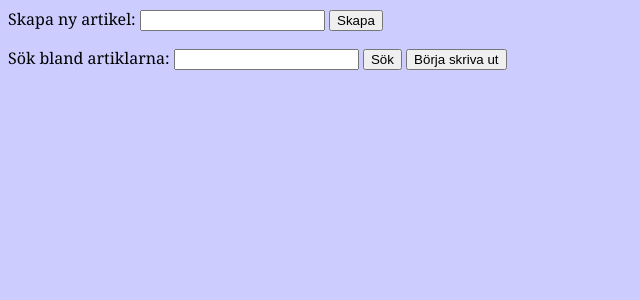
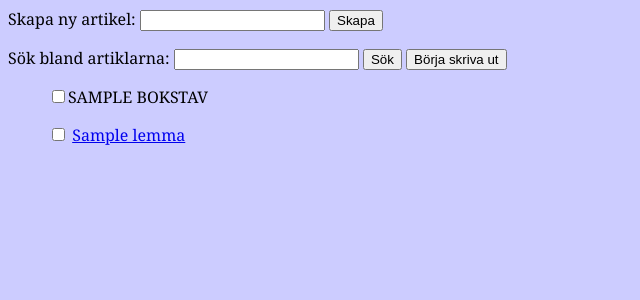
Before and after one commit to reutenauer/Talgoxe, a Django app: template talgoxe/templates/talgoxe/index.html in a window 1280 px wide. Shown: the top 300 px of the page, without its empty margins (0-640 px from the left). Run offline with Django 3.2, Linux system fonts and the light colour scheme; the template is opened without the code that fills it: most values are stand-ins (such as "Sample title", 1, 10 or a date in 2020); some web fonts are replaced.

Commit message:
Prövar hela bokstäver.

```diff
--- a/talgoxe/static/talgoxe.css
+++ b/talgoxe/static/talgoxe.css
@@ -150,3 +150,11 @@ li.träff {
 .träff .träffelement {
   cursor: pointer;
 }
+
+.nobullet {
+  list-style: none;
+}
+
+.bokstäver {
+  display: inline;
+}
--- a/talgoxe/templates/talgoxe/ordlista.html
+++ b/talgoxe/templates/talgoxe/ordlista.html
@@ -9,9 +9,19 @@
 </p>
 
 <p id="searching-feedback" style="display: none;"></p>
+
+<ul>
+  {% for bokstav in bokstäver %}
+      <li class="bokstäver"><input type="checkbox" name="bokstav-{{ bokstav }}" />{{ bokstav|upper }}</li>
+  {% endfor %}
+</ul>
+
 <ul>
 {% for lemma in lemmata %}
-    <li style="display: none;"><a href="{% url 'artikel' lemma.id %}" class="ordlistelement">{{ lemma.lemma }}</a> <input type="checkbox" name="selected-{{ lemma.id }}" /></li>
+    <li class="nobullet">
+      <input type="checkbox" name="selected-{{ lemma.id }}" />
+      <a href="{% url 'artikel' lemma.id %}" class="ordlistelement">{{ lemma.lemma }}</a>
+    </li>
 {% endfor %}
 </ul>
 </div>
--- a/talgoxe/views.py
+++ b/talgoxe/views.py
@@ -35,7 +35,8 @@ def render_template(request, template, context):
 def index(request):
     template = loader.get_template('talgoxe/index.html')
     lemmata = Lemma.objects.filter(id__gt = 0).order_by('lemma')
-    context = { 'lemmata' : lemmata, 'pagetitle' : "Talgoxe – Svenskt dialektlexikon" }
+    bokstäver = [chr(i) for i in range(0x61, 0x7B)] + ['å', 'ä', 'ö']
+    context = { 'lemmata' : lemmata, 'pagetitle' : "Talgoxe – Svenskt dialektlexikon", 'bokstäver' : bokstäver }
     return render_template(request, template, context)
 
 def create(request):
```
